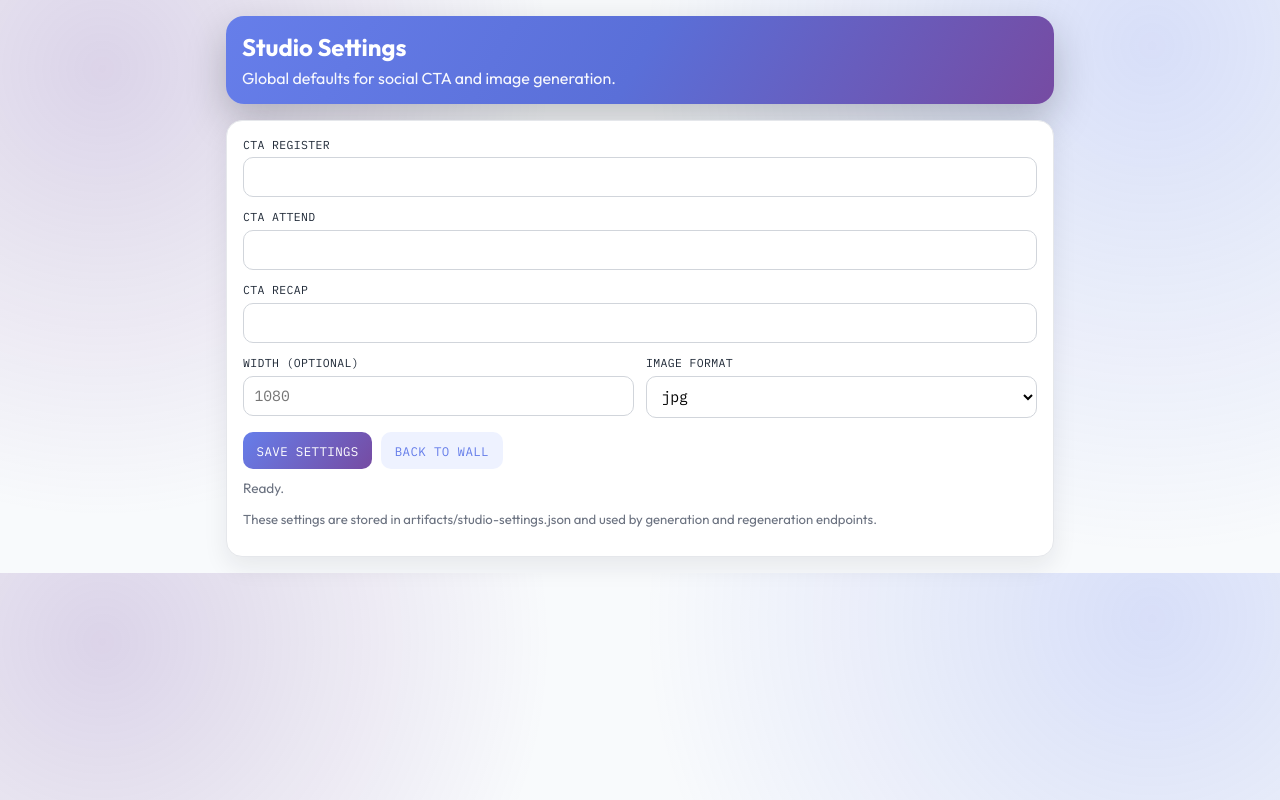
After one commit to CloudNativeLinz/go-image-generator, a Python web app: template src/imagegen/web/templates/settings.html in a window 1280 px wide. The commit adds this page. Run offline with Jinja, Linux system fonts and the light colour scheme; the template is opened without the code that fills it, so the values that code supplies are empty.

Commit message:
feat: Add settings page for global defaults and implement save functionality

```diff
--- a/src/imagegen/bundle.py
+++ b/src/imagegen/bundle.py
@@ -3,7 +3,7 @@ from __future__ import annotations
 import json
 from pathlib import Path
 
-from .config import Event, GeneratedBundle, ImageBundle
+from .config import CTAVariants, Event, GeneratedBundle, ImageBundle
 from .loader import load_template
 from .renderer import render_event
 from .social import generate_social_bundle
@@ -25,6 +25,7 @@ def generate_event_bundle(
     width: int | None = None,
     output_format: str = "jpg",
     include_social: bool = True,
+    cta_defaults: CTAVariants | None = None,
 ) -> GeneratedBundle:
     fmt = output_format.lower()
     if fmt not in {"jpg", "png"}:
@@ -51,7 +52,7 @@ def generate_event_bundle(
         speaker_destination = event_dir / f"speaker-{index + 1}.{fmt}"
         speaker_paths.append(_save_image(speaker_image, speaker_destination, fmt))
 
-    social = generate_social_bundle(event) if include_social else None
+    social = generate_social_bundle(event, cta_defaults=cta_defaults) if include_social else None
 
     if social is not None:
         social_destination = event_dir / "social.json"
--- /dev/null
+++ b/src/imagegen/web/templates/settings.html
@@ -0,0 +1,249 @@
+<!DOCTYPE html>
+<html lang="en">
+  <head>
+    <meta charset="UTF-8" />
+    <meta name="viewport" content="width=device-width, initial-scale=1.0" />
+    <title>Studio Settings</title>
+    <style>
+      @import url("https://fonts.googleapis.com/css2?family=Outfit:wght@300;400;600;700&family=IBM+Plex+Mono:wght@400;600&display=swap");
+
+      :root {
+        --bg: #f8fafc;
+        --ink: #1f2937;
+        --muted: #6b7280;
+        --line: #e5e7eb;
+        --panel: #ffffff;
+        --brand: #667eea;
+        --brand-2: #764ba2;
+        --ok: #10b981;
+      }
+
+      * {
+        box-sizing: border-box;
+      }
+
+      body {
+        margin: 0;
+        color: var(--ink);
+        font-family: "Outfit", sans-serif;
+        background:
+          radial-gradient(circle at 8% 12%, rgba(118, 75, 162, 0.22), transparent 35%),
+          radial-gradient(circle at 90% 8%, rgba(102, 126, 234, 0.22), transparent 40%),
+          var(--bg);
+      }
+
+      .app {
+        max-width: 860px;
+        margin: 0 auto;
+        padding: 1rem;
+      }
+
+      .top {
+        border-radius: 18px;
+        padding: 1rem;
+        background: linear-gradient(120deg, var(--brand) 0%, #5a6fd8 50%, var(--brand-2) 100%);
+        color: #fff;
+        box-shadow: 0 16px 38px rgba(19, 25, 33, 0.25);
+      }
+
+      .top h1 {
+        margin: 0;
+        font-size: 1.5rem;
+      }
+
+      .top p {
+        margin: 0.35rem 0 0;
+        opacity: 0.95;
+      }
+
+      .card {
+        margin-top: 1rem;
+        background: var(--panel);
+        border: 1px solid var(--line);
+        border-radius: 16px;
+        padding: 1rem;
+        box-shadow: 0 10px 24px rgba(25, 30, 38, 0.08);
+      }
+
+      .grid {
+        display: grid;
+        gap: 0.75rem;
+      }
+
+      .grid-2 {
+        display: grid;
+        grid-template-columns: 1fr 1fr;
+        gap: 0.75rem;
+      }
+
+      label {
+        font-family: "IBM Plex Mono", monospace;
+        text-transform: uppercase;
+        font-size: 0.72rem;
+        letter-spacing: 0.03em;
+      }
+
+      input,
+      select {
+        margin-top: 0.35rem;
+        width: 100%;
+        border: 1px solid #d1d5db;
+        border-radius: 10px;
+        padding: 0.6rem 0.65rem;
+        font-family: inherit;
+        font-size: 0.92rem;
+        background: #fff;
+      }
+
+      .actions {
+        display: flex;
+        gap: 0.55rem;
+        flex-wrap: wrap;
+        margin-top: 0.9rem;
+      }
+
+      .btn {
+        border: none;
+        border-radius: 10px;
+        padding: 0.65rem 0.85rem;
+        font-size: 0.78rem;
+        letter-spacing: 0.03em;
+        text-transform: uppercase;
+        font-family: "IBM Plex Mono", monospace;
+        cursor: pointer;
+        text-decoration: none;
+        display: inline-block;
+      }
+
+      .btn-primary {
+        color: #fff;
+        background: linear-gradient(130deg, var(--brand), var(--brand-2));
+      }
+
+      .btn-light {
+        color: var(--brand);
+        background: #eef2ff;
+      }
+
+      .status {
+        margin-top: 0.65rem;
+        font-size: 0.85rem;
+        color: var(--muted);
+      }
+
+      .status.ok {
+        color: var(--ok);
+      }
+
+      .hint {
+        margin-top: 0.65rem;
+        color: var(--muted);
+        font-size: 0.82rem;
+      }
+
+      @media (max-width: 720px) {
+        .grid-2 {
+          grid-template-columns: 1fr;
+        }
+      }
+    </style>
+  </head>
+  <body>
+    <main class="app">
+      <section class="top">
+        <h1>Studio Settings</h1>
+        <p>Global defaults for social CTA and image generation.</p>
+      </section>
+
+      <section class="card">
+        <div class="grid">
+          <label>
+            CTA Register
+            <input id="ctaRegister" type="text" value="{{ settings.cta_register }}" />
+          </label>
+
+          <label>
+            CTA Attend
+            <input id="ctaAttend" type="text" value="{{ settings.cta_attend }}" />
+          </label>
+
+          <label>
+            CTA Recap
+            <input id="ctaRecap" type="text" value="{{ settings.cta_recap }}" />
+          </label>
+
+          <div class="grid-2">
+            <label>
+              Width (optional)
+              <input id="width" type="number" min="320" step="1" value="{{ settings.width or '' }}" placeholder="1080" />
+            </label>
+
+            <label>
+              Image format
+              <select id="imageFormat">
+                <option value="jpg" {% if settings.image_format == 'jpg' %}selected{% endif %}>jpg</option>
+                <option value="png" {% if settings.image_format == 'png' %}selected{% endif %}>png</option>
+              </select>
+            </label>
+          </div>
+        </div>
+
+        <div class="actions">
+          <button id="btnSave" class="btn btn-primary" type="button">Save Settings</button>
+          <a href="/" class="btn btn-light">Back to Wall</a>
+        </div>
+
+        <p id="status" class="status">Ready.</p>
+        <p class="hint">These settings are stored in artifacts/studio-settings.json and used by generation and regeneration endpoints.</p>
+      </section>
+    </main>
+
+    <script>
+      const dom = {
+        ctaRegister: document.getElementById("ctaRegister"),
+        ctaAttend: document.getElementById("ctaAttend"),
+        ctaRecap: document.getElementById("ctaRecap"),
+        width: document.getElementById("width"),
+        imageFormat: document.getElementById("imageFormat"),
+        btnSave: document.getElementById("btnSave"),
+        status: document.getElementById("status"),
+      };
+
+      function setStatus(text, ok = false) {
+        dom.status.textContent = text;
+        dom.status.classList.toggle("ok", ok);
+      }
+
+      async function saveSettings() {
+        const widthText = (dom.width.value || "").trim();
+        const payload = {
+          cta_register: dom.ctaRegister.value,
+          cta_attend: dom.ctaAttend.value,
+          cta_recap: dom.ctaRecap.value,
+          width: widthText ? Number(widthText) : null,
+          image_format: dom.imageFormat.value,
+        };
+
+        const response = await fetch("/api/settings", {
+          method: "POST",
+          headers: { "Content-Type": "application/json" },
+          body: JSON.stringify(payload),
+        });
+
+        if (!response.ok) {
+          throw new Error(await response.text());
+        }
+      }
+
+      dom.btnSave.addEventListener("click", async () => {
+        try {
+          setStatus("Saving settings...");
+          await saveSettings();
+          setStatus("Settings saved.", true);
+        } catch (error) {
+          setStatus(`Save failed: ${String(error).slice(0, 140)}`);
+        }
+      });
+    </script>
+  </body>
+</html>
```
Also changed, not shown: src/imagegen/social.py (+18 -3 lines), src/imagegen/web/app.py (+77 -8 lines), src/imagegen/web/templates/index.html (+55 -83 lines).
